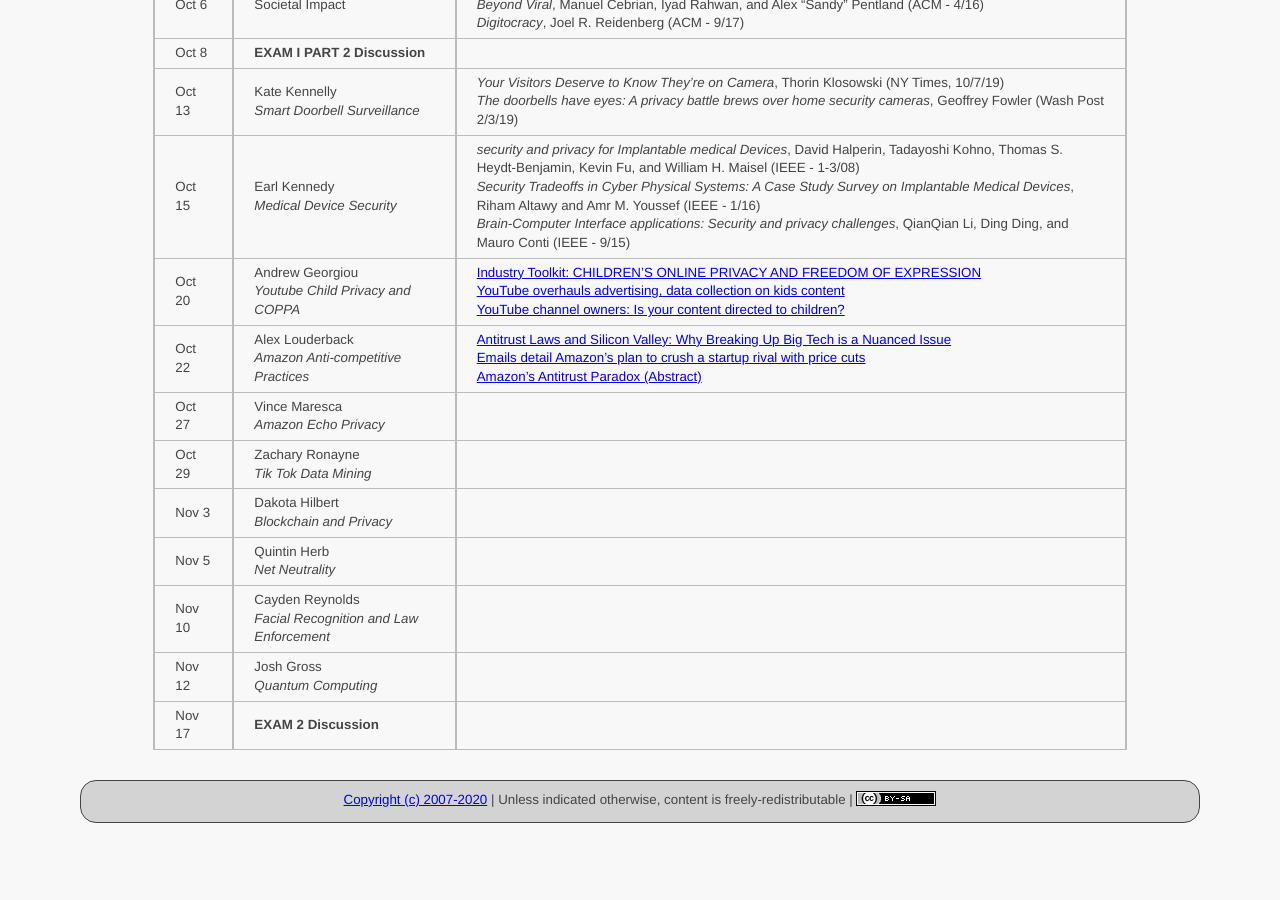
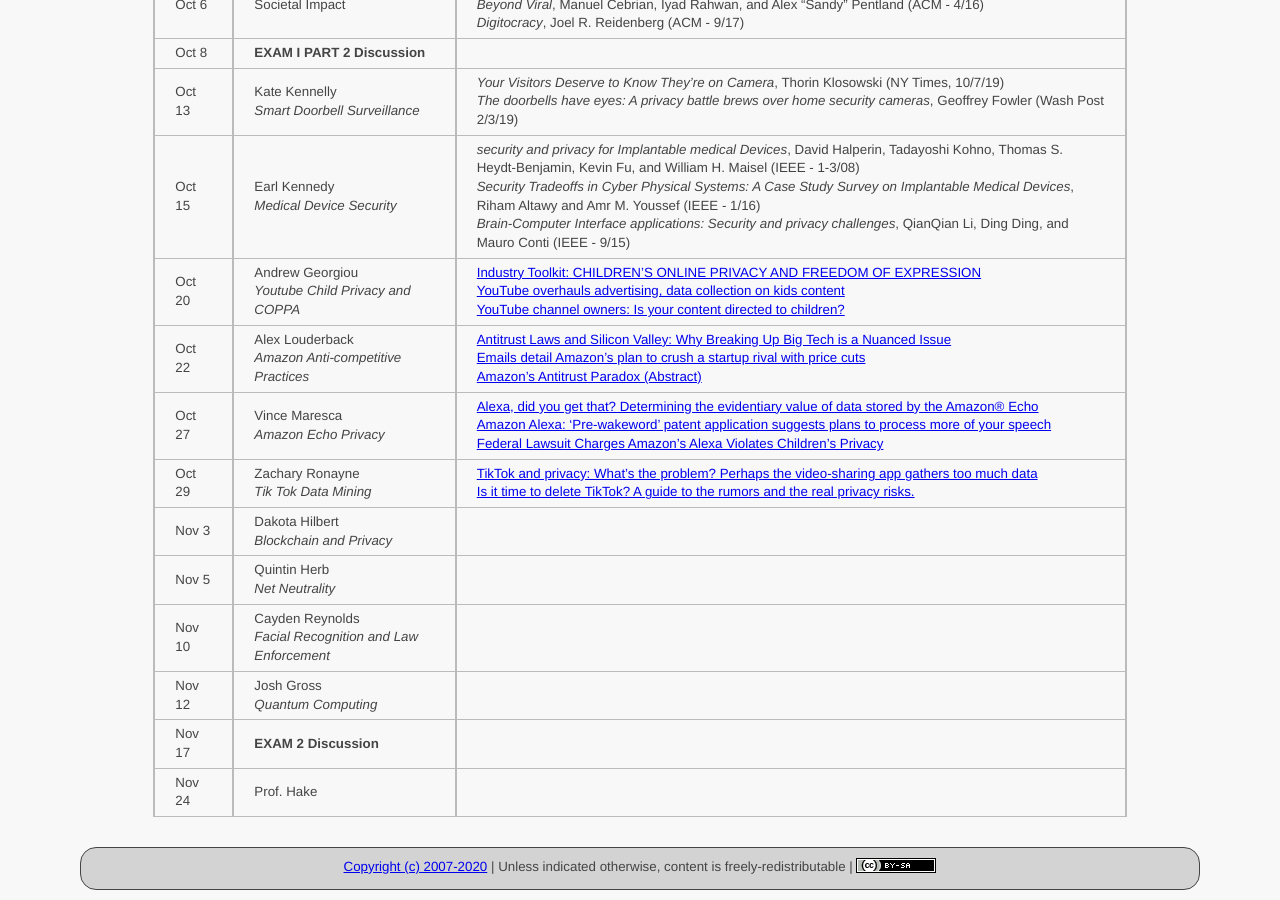
Before and after one commit to ycpcs/cs456-fall2020, a Jekyll site: the page built from schedule/index.md, in a window 1280 px wide and 900 px high, scrolled down 1112 px. Built offline with Jekyll 4.4.1, drawn with Linux system fonts in a browser that asks for light colours; before the commit the page ends 1945 px from its top, so only the background shows below that.

Commit message:
add Vince and Zach articles
add Vince and Zach articles

```diff
--- a/schedule/index.md
+++ b/schedule/index.md
@@ -32,13 +32,15 @@ All reading materials can be accessed via [Schmidt Library](http://library.ycp.e
 > Oct 15  | Earl Kennedy <br> *Medical Device Security* | *security and privacy for Implantable medical Devices*, David Halperin, Tadayoshi Kohno, Thomas S. Heydt-Benjamin, Kevin Fu, and William H. Maisel (IEEE - 1-3/08) <br> *Security Tradeoffs in Cyber Physical Systems: A Case Study Survey on Implantable Medical Devices*, Riham Altawy and Amr M. Youssef (IEEE - 1/16) <br> *Brain-Computer Interface applications: Security and privacy challenges*, QianQian Li, Ding Ding, and Mauro Conti (IEEE - 9/15)|
 > Oct 20  | Andrew Georgiou <br> *Youtube Child Privacy and COPPA* | [Industry Toolkit: CHILDREN’S ONLINE PRIVACY AND FREEDOM OF EXPRESSION](https://www.unicef.org/csr/files/UNICEF_Childrens_Online_Privacy_and_Freedom_of_Expression(1).pdf) <br /> [YouTube overhauls advertising, data collection on kids content](https://www.washingtonpost.com/technology/2020/01/06/youtube-overhauls-advertising-data-collection-kids-content/) <br /> [YouTube channel owners: Is your content directed to children?](https://www.ftc.gov/news-events/blogs/business-blog/2019/11/youtube-channel-owners-your-content-directed-children)|
 > Oct 22  | Alex Louderback <br> *Amazon Anti-competitive Practices* | [Antitrust Laws and Silicon Valley: Why Breaking Up Big Tech is a Nuanced Issue](https://medium.com/swlh/antitrust-laws-and-silicon-valley-why-breaking-up-big-tech-is-a-nuanced-issue-1eddd8a008a2) <br /> [Emails detail Amazon’s plan to crush a startup rival with price cuts](https://arstechnica.com/tech-policy/2020/07/emails-detail-amazons-plan-to-crush-a-startup-rival-with-price-cuts/) <br /> [Amazon’s Antitrust Paradox (Abstract)](https://www.yalelawjournal.org/note/amazons-antitrust-paradox)|
-> Oct 27  | Vince Maresca <br> *Amazon Echo Privacy* | |
-> Oct 29  | Zachary Ronayne <br> *Tik Tok Data Mining* | |
+> Oct 27  | Vince Maresca <br> *Amazon Echo Privacy* | [Alexa, did you get that? Determining the evidentiary value of data stored by the Amazon® Echo](https://www.sciencedirect.com/science/article/pii/S1742287617301809?via%3Dihub) <br /> [Amazon Alexa: 'Pre-wakeword' patent application suggests plans to process more of your speech](https://www.theregister.com/2019/06/05/amazon_alexa_prewakeword_patent_application_show_plans_to_process_more_of_your_speech/) <br /> [Federal Lawsuit Charges Amazon’s Alexa Violates Children’s Privacy](https://www.claimsjournal.com/news/national/2019/06/17/291497.htm)|
+> Oct 29  | Zachary Ronayne <br> *Tik Tok Data Mining* | [TikTok and privacy: What's the problem? Perhaps the video-sharing app gathers too much data](https://www.usatoday.com/story/tech/2020/08/06/tiktok-any-worse-privacy-and-data-mining-than-facebook/3311726001/) <br /> [Is it time to delete TikTok? A guide to the rumors and the real privacy risks.](https://www.washingtonpost.com/technology/2020/07/13/tiktok-privacy/)|
 > Nov 3   | Dakota Hilbert <br> *Blockchain and Privacy* | |
 > Nov 5   | Quintin Herb <br> *Net Neutrality* | |
 > Nov 10  | Cayden Reynolds <br> *Facial Recognition and Law Enforcement* | |
 > Nov 12  | Josh Gross <br> *Quantum Computing* | |
 > Nov 17  | **EXAM 2 Discussion** | |
+> Nov 24  | Prof. Hake | |
+
 
 
 
```
